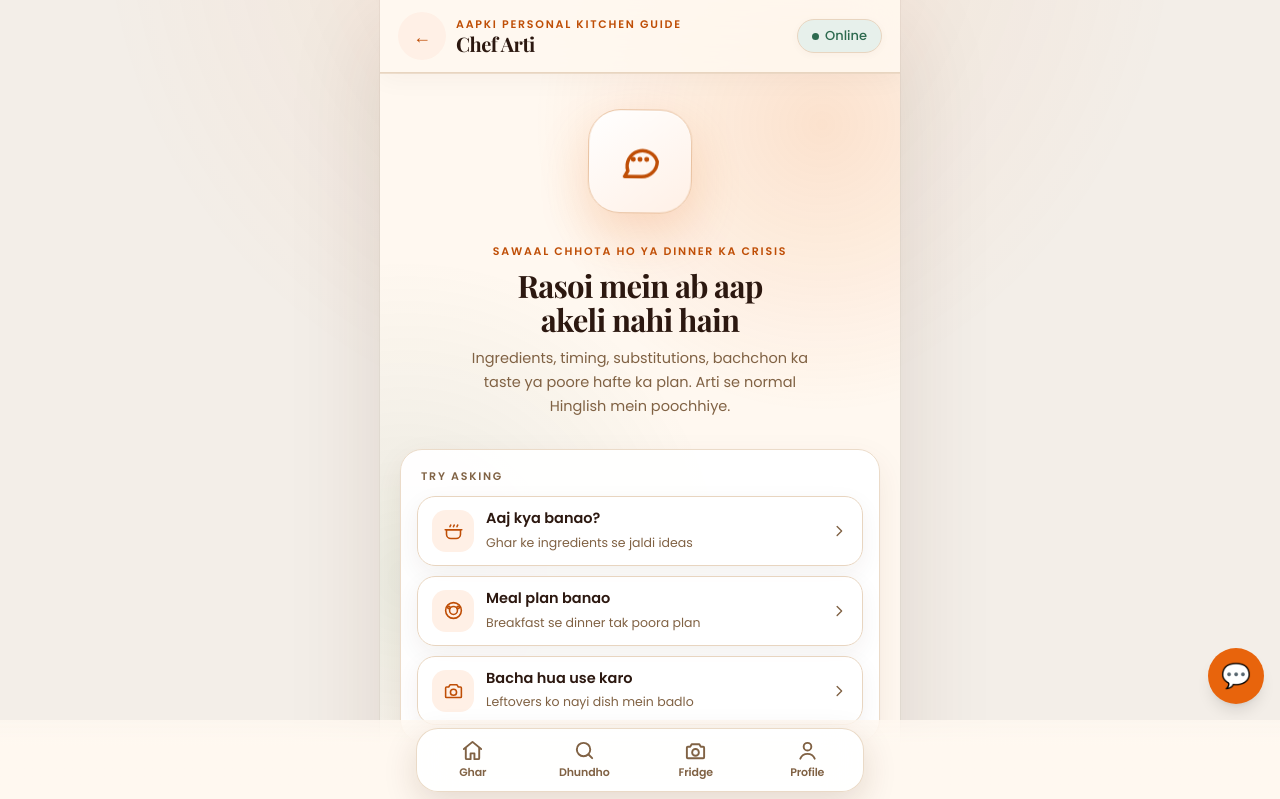
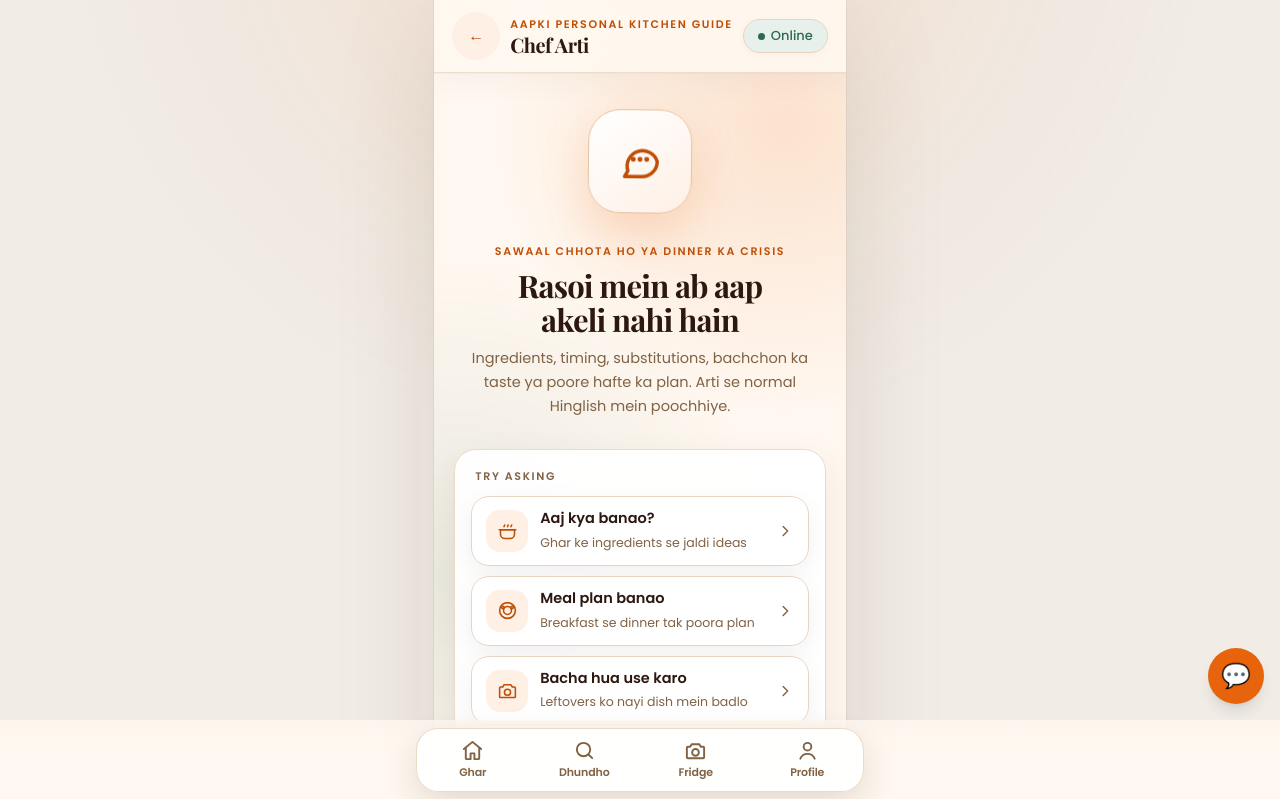
Before and after one commit to amankeshri7542/Chef-AI-Arti, a Next.js app: page /chat in a window 1280 px wide. Shown: the top 799 px of the page. Built offline with nearby package versions, Linux system fonts and the light colour scheme; no server answers.

Commit message:
Build production mobile design system

```diff
--- a/src/app/premium-ui.css
+++ b/src/app/premium-ui.css
@@ -1,95 +1,300 @@
-/* Premium UI layer: tactile, calm and food-first. */
+/* Chef Arti mobile product system: warm, tactile, accessible and task-first. */
 :root {
+  --space-1: 4px;
+  --space-2: 8px;
+  --space-3: 12px;
+  --space-4: 16px;
+  --space-5: 20px;
+  --space-6: 24px;
+  --space-8: 32px;
+  --space-10: 40px;
+
+  --premium-radius-xs: 10px;
   --premium-radius-sm: 14px;
   --premium-radius: 22px;
   --premium-radius-lg: 28px;
-  --premium-shadow: 0 1px 2px rgba(77,39,17,.04), 0 12px 32px rgba(96,47,18,.08);
-  --premium-shadow-hover: 0 2px 5px rgba(77,39,17,.06), 0 20px 48px rgba(96,47,18,.13);
-  --premium-shadow-float: 0 16px 48px rgba(76,35,10,.18);
-  --premium-ease: cubic-bezier(.22,1,.36,1);
+  --premium-radius-xl: 34px;
+
+  --premium-shadow-sm: 0 1px 2px rgba(77, 39, 17, .04), 0 5px 14px rgba(96, 47, 18, .055);
+  --premium-shadow: 0 1px 2px rgba(77, 39, 17, .04), 0 14px 36px rgba(96, 47, 18, .085);
+  --premium-shadow-hover: 0 3px 7px rgba(77, 39, 17, .06), 0 22px 52px rgba(96, 47, 18, .14);
+  --premium-shadow-float: 0 18px 52px rgba(76, 35, 10, .19);
+  --premium-ease: cubic-bezier(.22, 1, .36, 1);
   --content-max: 520px;
+  --nav-height: 86px;
+
+  --surface-app: var(--cream);
+  --surface-raised: var(--card);
+  --surface-soft: color-mix(in srgb, var(--hero-lt) 72%, white);
+  --surface-success: color-mix(in srgb, var(--green-lt) 84%, white);
+  --text-strong: var(--text);
+  --text-soft: var(--muted);
 }
 
-html { scroll-behavior: smooth; background: #f3eee8; }
+* { box-sizing: border-box; }
+html {
+  min-height: 100%;
+  scroll-behavior: smooth;
+  background: #f1ece6;
+  overscroll-behavior-y: none;
+}
 body {
+  min-height: 100%;
+  margin: 0;
   text-rendering: optimizeLegibility;
   -webkit-font-smoothing: antialiased;
+  -moz-osx-font-smoothing: grayscale;
   background:
-    radial-gradient(circle at 50% -10%, rgba(232,100,12,.10), transparent 34rem),
-    #f3eee8;
+    radial-gradient(circle at 50% -12%, rgba(232, 100, 12, .11), transparent 36rem),
+    #f1ece6;
 }
-button, a { -webkit-tap-highlight-color: transparent; }
+button,
+a,
+input,
+textarea,
+select { font: inherit; }
+button,
+a { -webkit-tap-highlight-color: transparent; }
 button { cursor: pointer; }
-::selection { background: color-mix(in srgb, var(--hero) 20%, white); color: var(--text); }
+button:disabled { cursor: not-allowed; }
+::selection {
+  background: color-mix(in srgb, var(--hero) 20%, white);
+  color: var(--text);
+}
 
-button:focus-visible, a:focus-visible, input:focus-visible, textarea:focus-visible, select:focus-visible {
-  outline: 3px solid color-mix(in srgb, var(--hero) 30%, transparent);
+button:focus-visible,
+a:focus-visible,
+input:focus-visible,
+textarea:focus-visible,
+select:focus-visible {
+  outline: 3px solid color-mix(in srgb, var(--hero) 32%, transparent);
   outline-offset: 3px;
 }
 
-/* One deliberate app canvas on tablets and desktop. */
-body > div,
-body > main {
+/* App shell */
+.app-shell {
+  position: relative;
   width: 100%;
+  min-height: 100dvh;
+  margin-inline: auto;
+  overflow-x: clip;
+  background: var(--surface-app);
 }
+.app-main {
+  min-height: 100dvh;
+  padding-bottom: calc(var(--nav-height) + env(safe-area-inset-bottom));
+}
+.app-screen,
+[data-vrat],
+.arti-stage {
+  min-height: calc(100dvh - var(--nav-height));
+  background: var(--surface-app);
+}
+.screen-content {
+  width: 100%;
+  padding: var(--space-5) 18px calc(var(--space-8) + env(safe-area-inset-bottom));
+}
+.screen-content--tight { padding-top: var(--space-4); }
+.screen-section + .screen-section { margin-top: var(--space-8); }
+.safe-bottom { padding-bottom: calc(var(--nav-height) + env(safe-area-inset-bottom)); }
+
 @media (min-width: 560px) {
+  .app-shell,
   body > div,
   body > main {
     max-width: var(--content-max);
     margin-inline: auto;
-    box-shadow: 0 0 0 1px rgba(83,45,23,.05), 0 28px 90px rgba(76,35,10,.12);
+    box-shadow: 0 0 0 1px rgba(83, 45, 23, .055), 0 30px 96px rgba(76, 35, 10, .13);
   }
 }
 
-/* Safe-area spacing for installed PWA and modern iPhones. */
-header.sticky { padding-top: max(12px, env(safe-area-inset-top)) !important; }
-main, [data-vrat] { min-height: 100dvh; }
-
-/* Glass headers remain warm and readable. */
-header.sticky {
-  background: color-mix(in srgb, var(--cream) 86%, transparent) !important;
-  backdrop-filter: blur(22px) saturate(1.28);
-  -webkit-backdrop-filter: blur(22px) saturate(1.28);
-  box-shadow: 0 1px 0 color-mix(in srgb, var(--border) 72%, transparent), 0 8px 24px rgba(70,35,15,.035);
+/* Sticky mobile headers */
+header.sticky,
+.screen-header {
+  padding-top: max(12px, env(safe-area-inset-top)) !important;
+  background: color-mix(in srgb, var(--cream) 87%, transparent) !important;
+  backdrop-filter: blur(24px) saturate(1.25);
+  -webkit-backdrop-filter: blur(24px) saturate(1.25);
+  border-bottom-color: color-mix(in srgb, var(--border) 76%, transparent) !important;
+  box-shadow: 0 1px 0 rgba(92, 54, 31, .035), 0 10px 30px rgba(70, 35, 15, .035);
+}
+.screen-header { min-height: 68px; }
+.screen-header__copy { min-width: 0; flex: 1; }
+.screen-title {
+  margin: 0;
+  color: var(--text);
+  font-family: var(--f-display);
+  font-size: 21px;
+  font-weight: 700;
+  letter-spacing: -.025em;
+  line-height: 1.2;
+}
+.screen-subtitle {
+  margin: 2px 0 0;
+  color: var(--muted);
+  font-size: 12.5px;
+  line-height: 1.45;
 }
 
-/* Editorial hierarchy. */
-.t-display { letter-spacing: -.025em; text-wrap: balance; }
-.t-overline { letter-spacing: .16em; }
-.t-caption { line-height: 1.45; }
+/* Typography */
+.t-display {
+  letter-spacing: -.026em;
+  line-height: 1.16;
+  text-wrap: balance;
+}
+.t-overline { letter-spacing: .15em; }
+.t-caption { line-height: 1.5; }
+p { text-wrap: pretty; }
 
-/* Shared surfaces. */
-.r-card {
+/* Shared surfaces */
+.r-card,
+.surface-card {
   border-radius: var(--premium-radius);
   border-color: color-mix(in srgb, var(--border) 86%, white);
   box-shadow: var(--premium-shadow);
   transition: transform .28s var(--premium-ease), box-shadow .28s var(--premium-ease), border-color .2s ease;
   overflow: clip;
 }
-@media (hover:hover) {
-  .r-card:hover { transform: translateY(-2px); box-shadow: var(--premium-shadow-hover); border-color: color-mix(in srgb, var(--hero) 15%, var(--border)); }
+.surface-card {
+  background: var(--surface-raised);
+  border: 1px solid var(--border);
+}
+.surface-card--soft { background: var(--surface-soft); }
+@media (hover: hover) {
+  .r-card:hover,
+  .surface-card:hover {
+    transform: translateY(-2px);
+    border-color: color-mix(in srgb, var(--hero) 15%, var(--border));
+    box-shadow: var(--premium-shadow-hover);
+  }
 }
 
-/* Recipe imagery looks intentional even with mixed source images. */
 .r-card img,
 button img,
 a img {
   image-rendering: auto;
-  transition: transform .5s var(--premium-ease), filter .35s ease;
+  transition: transform .55s var(--premium-ease), filter .35s ease;
 }
-@media (hover:hover) {
-  .r-card:hover img, button:hover img, a:hover img { transform: scale(1.025); filter: saturate(1.04) contrast(1.015); }
+@media (hover: hover) {
+  .r-card:hover img,
+  button:hover img,
+  a:hover img {
+    transform: scale(1.026);
+    filter: saturate(1.035) contrast(1.012);
+  }
 }
 
-/* Consistent tactile feedback. */
+/* Interaction system */
 .tap-spring {
   will-change: transform;
-  transition: transform .22s var(--premium-ease), box-shadow .22s var(--premium-ease), filter .2s ease !important;
+  transition: transform .2s var(--premium-ease), box-shadow .22s var(--premium-ease), filter .2s ease !important;
 }
 .tap-spring:active { transform: scale(.975) !important; }
-@media (hover:hover) { .tap-spring:hover { filter: saturate(1.04) brightness(1.012); } }
+@media (hover: hover) {
+  .tap-spring:hover { filter: saturate(1.04) brightness(1.012); }
+}
 
-/* Horizontal rails feel native and show where the next item is. */
+.r-cta {
+  min-height: 56px;
+  border-radius: 18px;
+  box-shadow: 0 11px 30px color-mix(in srgb, var(--hero) 25%, transparent);
+  transition: transform .2s var(--premium-ease), box-shadow .22s ease, filter .2s ease, opacity .2s ease;
+}
+.r-cta:active { transform: scale(.98); }
+.r-cta:disabled { opacity: .45; box-shadow: none; }
+.r-cta.ghost { box-shadow: var(--premium-shadow-sm); }
+@media (hover: hover) {
+  .r-cta:hover:not(:disabled) {
+    filter: brightness(1.035);
+    box-shadow: 0 15px 38px color-mix(in srgb, var(--hero) 31%, transparent);
+  }
+}
+
+.r-chip,
+.r-pill {
+  box-shadow: 0 2px 8px rgba(77, 39, 17, .035);
+  transition: transform .18s var(--premium-ease), background .2s ease, border-color .2s ease, box-shadow .2s ease;
+}
+.r-chip:active,
+.r-pill:active { transform: scale(.97); }
+.r-chip.on { box-shadow: 0 9px 22px color-mix(in srgb, var(--hero) 22%, transparent); }
+
+/* Search and form controls */
+.search-launch,
+.input-surface {
+  min-height: 52px;
+  border: 1px solid color-mix(in srgb, var(--border) 88%, white);
+  border-radius: 18px;
+  background: color-mix(in srgb, var(--card) 84%, var(--hero-lt));
+  box-shadow: inset 0 1px 0 rgba(255, 255, 255, .7), 0 5px 16px rgba(82, 44, 20, .045);
+}
+input,
+textarea,
+select {
+  caret-color: var(--hero);
+  transition: border-color .2s ease, box-shadow .2s ease, background .2s ease;
+}
+input::placeholder,
+textarea::placeholder { color: color-mix(in srgb, var(--muted) 78%, transparent); }
+input:focus,
+textarea:focus,
+select:focus {
+  border-color: color-mix(in srgb, var(--hero) 58%, var(--border)) !important;
+  box-shadow: 0 0 0 4px color-mix(in srgb, var(--hero) 11%, transparent);
+}
+
+/* Home experience */
+.home-hero {
+  position: relative;
+  isolation: isolate;
+  padding: 22px;
+  background:
+    radial-gradient(circle at 88% 15%, color-mix(in srgb, var(--hero) 15%, transparent), transparent 9rem),
+    linear-gradient(145deg, var(--card), color-mix(in srgb, var(--hero-lt) 72%, white));
+}
+.home-hero::after {
+  content: '';
+  position: absolute;
+  inset: 0;
+  z-index: -1;
+  opacity: .19;
+  background-image: radial-gradient(rgba(128, 74, 38, .25) .65px, transparent .65px);
+  background-size: 16px 16px;
+  mask-image: linear-gradient(120deg, transparent, #000);
+}
+.feature-card {
+  position: relative;
+  min-height: 126px;
+  overflow: hidden;
+  border: 1px solid rgba(255, 255, 255, .15);
+  border-radius: 24px;
+  padding: 17px 16px 15px;
+  box-shadow: 0 14px 30px -14px rgba(82, 34, 8, .52), inset 0 1px 0 rgba(255, 255, 255, .15);
+}
+.feature-card::after {
+  content: '';
+  position: absolute;
+  width: 98px;
+  height: 98px;
+  right: -30px;
+  top: -38px;
+  border-radius: 999px;
+  background: rgba(255, 255, 255, .095);
+}
+.feature-card__icon {
+  width: 44px;
+  height: 44px;
+  border-radius: 15px;
+  display: grid;
+  place-items: center;
+  background: rgba(255, 255, 255, .18);
+  box-shadow: inset 0 1px 0 rgba(255, 255, 255, .16);
+}
+.surprise-card {
+  background: linear-gradient(120deg, var(--card), color-mix(in srgb, var(--hero-lt) 42%, white));
+}
+
+/* Native-feeling horizontal rails */
 .no-scrollbar {
   scroll-snap-type: x proximity;
   overscroll-behavior-inline: contain;
@@ -97,77 +302,167 @@ a img {
   scrollbar-width: none;
 }
 .no-scrollbar::-webkit-scrollbar { display: none; }
-.no-scrollbar > * { scroll-snap-align: start; scroll-snap-stop: normal; }
-
-/* Chips are easier to scan and tap. */
-.r-chip, .r-pill {
-  box-shadow: 0 2px 8px rgba(77,39,17,.035);
-  transition: transform .2s var(--premium-ease), background .2s ease, border-color .2s ease, box-shadow .2s ease;
-}
-.r-chip:active, .r-pill:active { transform: scale(.97); }
-.r-chip.on {
-  box-shadow: 0 9px 22px color-mix(in srgb, var(--hero) 22%, transparent);
+.no-scrollbar > * {
+  scroll-snap-align: start;
+  scroll-snap-stop: normal;
 }
 
-/* Motion is restrained and staggered. */
-.card-entry { animation-duration: .5s !important; animation-timing-function: var(--premium-ease) !important; }
-.page-enter { animation-duration: .42s !important; animation-timing-function: var(--premium-ease) !important; }
-.stg-1 { animation-delay: 30ms; }
-.stg-2 { animation-delay: 85ms; }
-.stg-3 { animation-delay: 140ms; }
-.stg-4 { animation-delay: 195ms; }
-.stg-5 { animation-delay: 250ms; }
-
-/* Primary actions have clear depth without looking glossy. */
-.r-cta {
+/* Flow progress and status feedback */
+.flow-progress {
+  display: flex;
+  align-items: center;
+  gap: 10px;
+  padding: 10px 18px 0;
+}
+.flow-progress__label {
+  flex: 0 0 auto;
+  color: var(--muted);
+  font-size: 11px;
+  font-weight: 600;
+  letter-spacing: .04em;
+}
+.flow-progress__track {
+  height: 5px;
+  flex: 1;
+  overflow: hidden;
+  border-radius: 999px;
+  background: color-mix(in srgb, var(--border) 72%, white);
+}
+.flow-progress__bar {
+  height: 100%;
+  border-radius: inherit;
+  background: linear-gradient(90deg, var(--hero), var(--terracotta));
+  transition: width .4s var(--premium-ease);
+}
+.status-banner {
+  display: flex;
+  align-items: flex-start;
+  gap: 11px;
+  padding: 13px 14px;
+  border: 1px solid var(--border);
   border-radius: 18px;
-  min-height: 56px;
-  box-shadow: 0 11px 30px color-mix(in srgb, var(--hero) 25%, transparent);
-  transition: transform .22s var(--premium-ease), box-shadow .22s ease, filter .2s ease;
+  background: var(--card);
+  color: var(--text);
+  box-shadow: var(--premium-shadow-sm);
 }
-.r-cta:active { transform: scale(.98); }
-@media (hover:hover) { .r-cta:hover { filter: brightness(1.035); box-shadow: 0 15px 38px color-mix(in srgb, var(--hero) 31%, transparent); } }
-
-/* Inputs read as intentional controls. */
-input, textarea, select {
-  caret-color: var(--hero);
-  transition: border-color .2s ease, box-shadow .2s ease, background .2s ease;
+.status-banner--success {
+  border-color: color-mix(in srgb, var(--green) 32%, var(--border));
+  background: var(--surface-success);
+  color: var(--green);
 }
-input::placeholder, textarea::placeholder { color: color-mix(in srgb, var(--muted) 78%, transparent); }
-input:focus, textarea:focus, select:focus {
-  border-color: color-mix(in srgb, var(--hero) 58%, var(--border)) !important;
-  box-shadow: 0 0 0 4px color-mix(in srgb, var(--hero) 11%, transparent);
+.status-banner--warning {
+  border-color: color-mix(in srgb, var(--hero) 38%, var(--border));
+  background: color-mix(in srgb, var(--hero-lt) 82%, white);
+  color: var(--hero-dk);
+}
+.status-banner--error {
+  border-color: rgba(180, 55, 42, .28);
+  background: #fff1ef;
+  color: #8f2e25;
 }
 
-/* Recipe and collection grids breathe better on larger phones. */
-@media (min-width: 390px) {
-  [style*="grid-template-columns: 1fr 1fr"] { gap: 14px !important; }
+/* Fridge camera flow */
+.camera-stage {
+  position: relative;
+  isolation: isolate;
+  padding: 30px 22px 26px;
+  overflow: hidden;
+  border: 1px solid color-mix(in srgb, var(--hero) 22%, var(--border));
+  border-radius: var(--premium-radius-lg);
+  text-align: center;
+  background:
+    radial-gradient(circle at 50% 16%, rgba(255, 255, 255, .86), transparent 9rem),
+    linear-gradient(150deg, color-mix(in srgb, var(--hero-lt) 86%, white), color-mix(in srgb, var(--green-lt) 42%, white));
+  box-shadow: var(--premium-shadow);
+}
+.camera-stage::before,
+.camera-stage::after {
+  content: '';
+  position: absolute;
+  width: 54px;
+  height: 54px;
+  border-color: color-mix(in srgb, var(--hero) 58%, transparent);
+  pointer-events: none;
+}
+.camera-stage::before {
+  left: 17px;
+  top: 17px;
+  border-left: 2px solid;
+  border-top: 2px solid;
+  border-radius: 16px 0 0;
+}
+.camera-stage::after {
+  right: 17px;
+  bottom: 17px;
+  border-right: 2px solid;
+  border-bottom: 2px solid;
+  border-radius: 0 0 16px;
+}
+.camera-stage__orb {
+  width: 82px;
+  height: 82px;
+  margin-inline: auto;
+  display: grid;
+  place-items: center;
+  border: 1px solid rgba(255, 255, 255, .9);
+  border-radius: 27px;
+  background: rgba(255, 255, 255, .78);
+  box-shadow: 0 18px 36px rgba(113, 58, 22, .13), inset 0 1px 0 white;
+}
+.capture-button {
+  width: 92px;
+  height: 92px;
+  display: grid;
+  place-items: center;
+  border: 6px solid var(--card);
+  border-radius: 999px;
+  background: linear-gradient(150deg, var(--hero), var(--hero-dk));
+  box-shadow: 0 0 0 3px var(--hero), 0 18px 38px -10px rgba(180, 80, 20, .58);
+}
+.capture-button:disabled { filter: grayscale(.25); opacity: .4; box-shadow: none; }
+.camera-tips {
+  display: grid;
+  grid-template-columns: repeat(3, 1fr);
+  gap: 8px;
+  margin-top: 16px;
+}
+.camera-tip {
+  min-width: 0;
+  padding: 10px 6px;
+  border: 1px solid color-mix(in srgb, var(--border) 85%, white);
+  border-radius: 14px;
+  background: rgba(255, 255, 255, .66);
+  color: var(--muted);
+  font-size: 11px;
+  line-height: 1.35;
 }
 
-/* Loading surfaces feel calmer. */
-.skel-shine {
-  background: linear-gradient(100deg, #f3e8dc 8%, #fff6ee 24%, #f3e8dc 42%);
-  background-size: 220% 100%;
-  animation-duration: 1.7s;
+/* Meal planning */
+.meal-card {
+  position: relative;
+  padding: 16px;
+}
+.meal-card__number {
+  width: 30px;
+  height: 30px;
+  display: grid;
+  place-items: center;
+  flex: 0 0 auto;
+  border-radius: 11px;
+  background: var(--hero-lt);
+  color: var(--hero-dk);
+  font-size: 12px;
+  font-weight: 700;
 }
 
-/* Floating overlays and sheets. */
-[role="dialog"],
-.slide-up,
-.animate-sheet-spring {
-  border-radius: var(--premium-radius-lg) var(--premium-radius-lg) 0 0;
-  box-shadow: 0 -16px 56px rgba(69,32,10,.18);
-}
-
-/* Dedicated Chef Arti landing. */
+/* Chef Arti landing */
 .arti-stage {
   position: relative;
   isolation: isolate;
-  min-height: calc(100dvh - 74px);
   overflow: hidden;
   background:
     radial-gradient(circle at 85% 14%, color-mix(in srgb, var(--hero) 15%, transparent), transparent 18rem),
-    radial-gradient(circle at 5% 65%, rgba(45,106,79,.10), transparent 20rem),
+    radial-gradient(circle at 5% 65%, rgba(45, 106, 79, .10), transparent 20rem),
     var(--cream);
 }
 .arti-stage::before {
@@ -175,8 +470,8 @@ input:focus, textarea:focus, select:focus {
   position: absolute;
   inset: 0;
   z-index: -1;
-  opacity: .32;
-  background-image: radial-gradient(rgba(133,76,37,.16) .7px, transparent .7px);
+  opacity: .3;
+  background-image: radial-gradient(rgba(133, 76, 37, .16) .7px, transparent .7px);
   background-size: 18px 18px;
   mask-image: linear-gradient(to bottom, #000, transparent 76%);
 }
@@ -196,17 +491,53 @@ input:focus, textarea:focus, select:focus {
   align-items: center;
   gap: 12px;
   width: 100%;
-  min-height: 58px;
+  min-height: 62px;
   padding: 11px 14px;
   text-align: left;
   border: 1px solid var(--border);
   border-radius: 18px;
   background: color-mix(in srgb, var(--card) 92%, transparent);
-  box-shadow: 0 8px 24px rgba(76,35,10,.06);
+  box-shadow: 0 8px 24px rgba(76, 35, 10, .06);
 }
-@keyframes artiFloat { 0%,100% { transform: translateY(0) rotate(-1deg); } 50% { transform: translateY(-7px) rotate(1deg); } }
+@keyframes artiFloat {
+  0%, 100% { transform: translateY(0) rotate(-1deg); }
+  50% { transform: translateY(-7px) rotate(1deg); }
+}
 
-/* Reduced motion remains first-class. */
+/* Loading, sheets and motion */
+.skel-shine {
+  background: linear-gradient(100deg, #f3e8dc 8%, #fff6ee 24%, #f3e8dc 42%);
+  background-size: 220% 100%;
+  animation-duration: 1.7s;
+}
+[role='dialog'],
+.slide-up,
+.animate-sheet-spring {
+  border-radius: var(--premium-radius-lg) var(--premium-radius-lg) 0 0;
+  box-shadow: 0 -16px 56px rgba(69, 32, 10, .18);
+}
+.card-entry {
+  animation-duration: .5s !important;
+  animation-timing-function: var(--premium-ease) !important;
+}
+.page-enter {
+  animation-duration: .42s !important;
+  animation-timing-function: var(--premium-ease) !important;
+}
+.stg-1 { animation-delay: 30ms; }
+.stg-2 { animation-delay: 85ms; }
+.stg-3 { animation-delay: 140ms; }
+.stg-4 { animation-delay: 195ms; }
+.stg-5 { animation-delay: 250ms; }
+
+@media (min-width: 390px) {
+  [style*='grid-template-columns: 1fr 1fr'] { gap: 14px !important; }
+}
+@media (max-width: 350px) {
+  .camera-tips { grid-template-columns: 1fr; }
+  .feature-card { min-height: 116px; }
+}
+
 @media (prefers-reduced-motion: reduce) {
   html { scroll-behavior: auto; }
   *, *::before, *::after {
```
